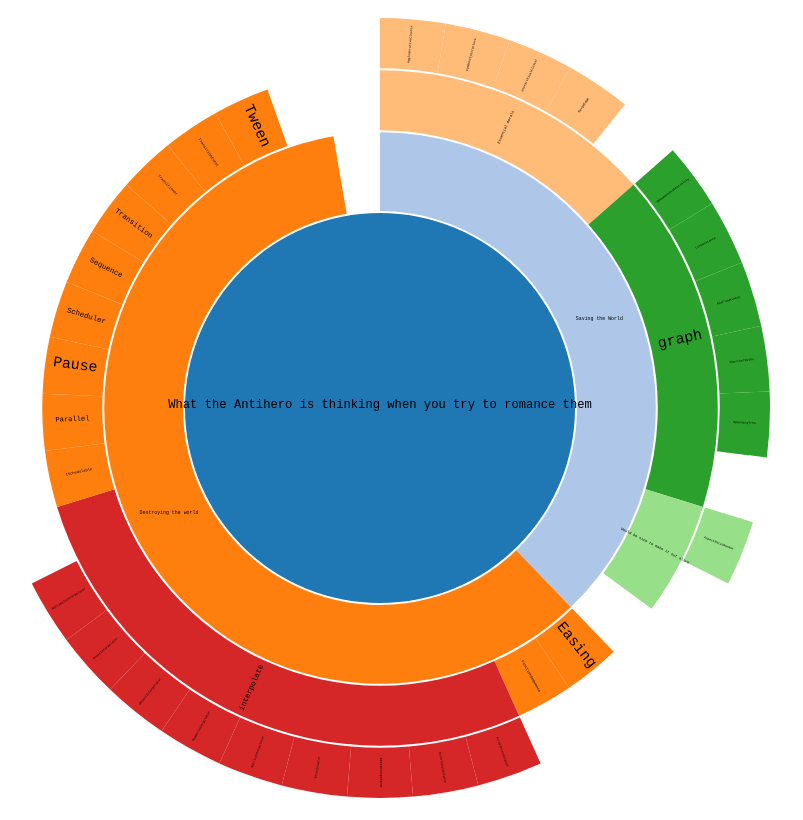
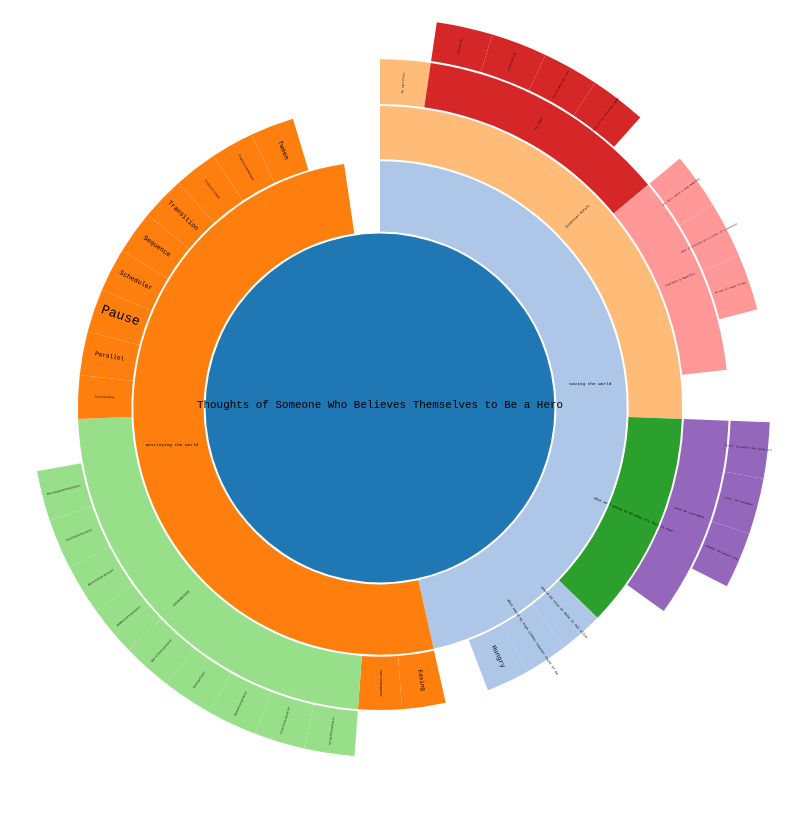
Before and after one commit to Lucytheanimefan/lucytheanimefan.github.io, a plain HTML site: page Zoomable/index.html in a window 1280 px wide. Shown: the whole page, without its empty margins (268-1071 px from the left). Drawn offline with nearby package versions, Linux system fonts and the light colour scheme.

Commit message:
Working on the data/text now

```diff
--- a/Zoomable/index.html
+++ b/Zoomable/index.html
@@ -14,34 +14,47 @@
     function categories(container) {
 
         var json = {
-            "name": "What the Antihero is thinking when you try to romance them",
+            "name": "Thoughts of Someone Who Believes Themselves to Be a Hero",
             "children": [{
-                    "name": "Saving the World",
+                    "name": "Saving the world",
                     "children": [{
                             "name": "Essential morals",
                             "children": [
-                                { "name": "AgglomerativeCluster", "value": 3938 },
-                                { "name": "CommunityStructure", "value": 3812 },
-                                { "name": "HierarchicalCluster", "value": 6714 },
-                                { "name": "MergeEdge", "value": 743 }
+                                { "name": "No sacrifice.", "value": 50 },
+                                {
+                                    "name": "No nukes.",
+                                    "children": [
+                                        { "name": "uranium-235", "value": 20 },
+                                        { "name": "plutonium-239", "value": 20 },
+                                        { "name": "the thermonuclear ones", "value": 30 },
+                                        { "name": "Grave of the Fireflies (1988)", "value": 30 },
+                                    ]
+                                },
+                                {
+                                    "name": "Fairness & Equality",
+                                    "children": [
+                                        { "name": "you can't split a soup dumpling", "value": 20 },
+                                        { "name": "what if everyone got a corner of a mountain", "value": 20 },
+                                        { "name": "we are all made of mud", "value": 20 }
+                                    ]
+                                },
                             ]
                         },
                         {
-                            "name": "graph",
-                            "children": [
-                                { "name": "BetweennessCentrality", "value": 3534 },
-                                { "name": "LinkDistance", "value": 5731 },
-                                { "name": "MaxFlowMinCut", "value": 7840 },
-                                { "name": "ShortestPaths", "value": 5914 },
-                                { "name": "SpanningTree", "value": 3416 }
+                            "name": "What am I going to do when all this is over",
+                            "children": [{
+                                    "name": "Learn an instrument",
+                                    "children": [
+                                        { "name": "violin: screeches that could kill", "value": 20 },
+                                        { "name": "piano: the bandwagon", "value": 20 },
+                                        { "name": "remember why people sing", "value": 20 }
+                                    ]
+                                },
                             ]
                         },
-                        {
-                            "name": "Would be nice to make it out alive",
-                            "children": [
-                                { "name": "AspectRatioBanker", "value": 7074 }
-                            ]
-                        }
+                        { "name": "Would be nice to make it out alive", "value": 20 },
+                        { "name": "What would my high school teacher think of me", "value": 20 },
+                        { "name": "Hungry", "value": 20 },
                     ]
                 },
                 {
```
